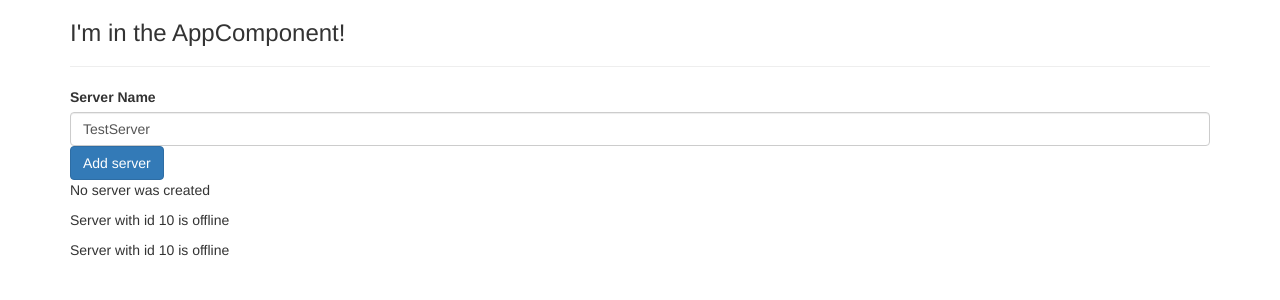
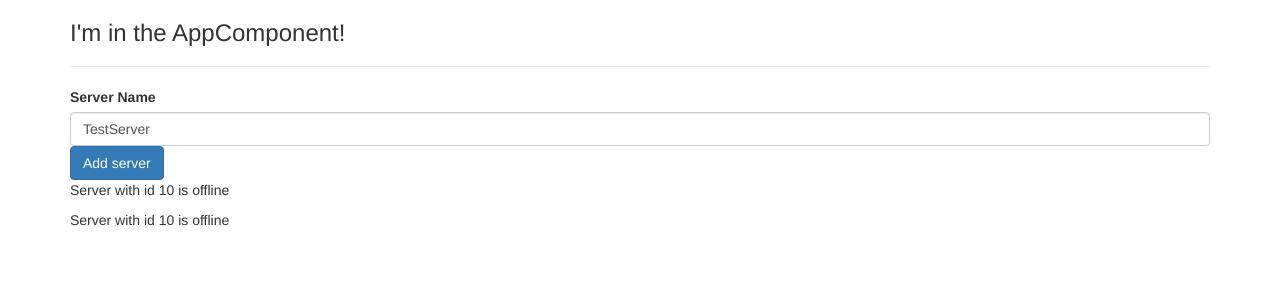
Before and after one commit to listv/angular2-reddit-base, an Angular app: page / in a window 1280 px wide. Shown: the top 300 px of the page. Built offline with nearby package versions, Linux system fonts and the light colour scheme.

Commit message:
Using ngIf to Output Data Conditionally

```diff
--- a/src/app/servers/servers.component.html
+++ b/src/app/servers/servers.component.html
@@ -6,10 +6,9 @@
   class="btn btn-primary"
   [disabled]="!allowNewServer"
   (click)="onCreateServer()"
->
-  Add server
-</button>
+>Add server</button>
 <!-- <p [innerText]="allowNewServer"></p> -->
-<p>{{ serverCreationStatus }}</p>
+<!-- <p>{{ serverCreationStatus }}</!-->
+<p *ngIf="isServerCreated">Server was created, server name is {{serverName}}</p>
 <app-server></app-server>
 <app-server></app-server>
--- a/src/app/servers/servers.component.ts
+++ b/src/app/servers/servers.component.ts
@@ -9,6 +9,7 @@ export class ServersComponent implements OnInit {
   public allowNewServer = false;
   public serverCreationStatus = 'No server was created';
   public serverName = 'TestServer';
+  public isServerCreated = false;
 
   constructor() {
     setTimeout(() => {
@@ -17,6 +18,7 @@ export class ServersComponent implements OnInit {
   }
 
   onCreateServer() {
+    this.isServerCreated = true;
     this.serverCreationStatus =
       'Server was created! Name is ' + this.serverName;
   }
```
